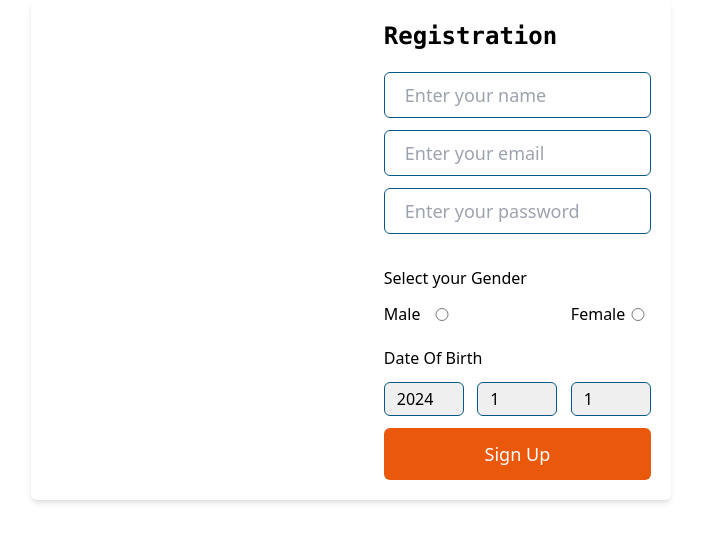
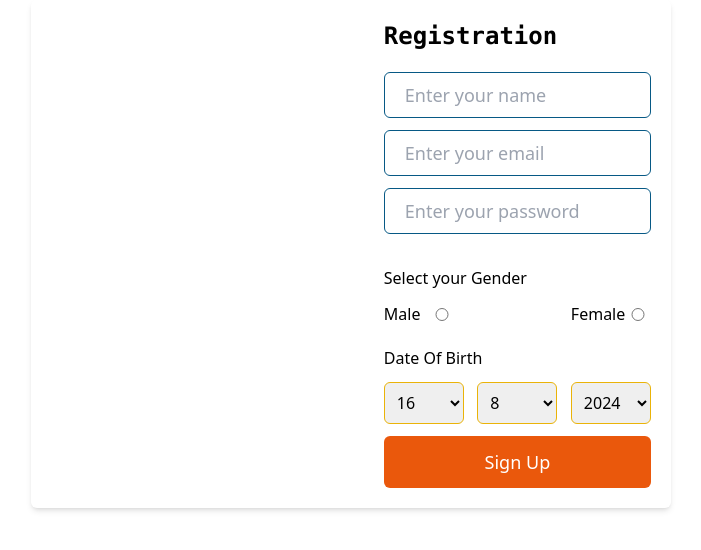
Before and after one commit to mnosumon/form-validation, a React (Vite) app: page / in a window 1280 px wide. Shown: the top 550 px of the page, without its empty margins (289-990 px from the left). Built offline with nearby package versions, Linux system fonts and the light colour scheme.

Commit message:
Age validation done

```diff
--- a/src/components/registration/RagistrationForm.jsx
+++ b/src/components/registration/RagistrationForm.jsx
@@ -1,4 +1,4 @@
-import React from "react";
+import React, { useState } from "react";
 import { useFormik } from "formik";
 import Gender from "./gender/Gender";
 import { formWarning } from "../../warning/formWarning";
@@ -12,13 +12,31 @@ let initialState = {
   year: new Date().getFullYear(),
 };
 const RagistrationForm = () => {
+  let [age, setAge] = useState("");
   let formik = useFormik({
     initialValues: initialState,
     validationSchema: formWarning,
     onSubmit: () => {
-      console.log("Submited");
+      if (currentDate - pickedDate < adult) {
+        return setAge("You are not 18+");
+      } else if (currentDate - pickedDate > old) {
+        return setAge("You are also 70+");
+      } else {
+        return setAge("");
+      }
     },
   });
+
+  let currentDate = new Date();
+  let pickedDate = new Date(
+    formik.values.year,
+    formik.values.month - 1,
+    formik.values.date
+  );
+  let adult = new Date(1970 + 18, 0, 1);
+  let old = new Date(1970 + 70, 0, 1);
+  console.log(age);
+
   let storeYear = new Date().getFullYear();
   let years = Array.from(new Array(105), (val, index) => storeYear - index);
   let month = Array.from(new Array(12), (val, index) => 1 + index);
@@ -91,39 +109,47 @@ const RagistrationForm = () => {
                 <h1>Date Of Birth</h1>
                 <div className="flex justify-between items-center my-3">
                   <select
-                    className="w-[30%] outline-none  px-3 py-1 appearance-none border border-sky-800 rounded-md"
+                    onChange={formik.handleChange}
+                    onBlur={formik.handleBlur}
+                    autoComplete="off"
+                    value={formik.values.date}
                     name="date"
-                    id=""
+                    className="border border-yellow-500 rounded-md  w-[30%] outline-none p-2 appearence-none"
                   >
-                    {years.map((item, index) => (
-                      <option className="px-3 py-1 border border-sky-800 rounded-md">
-                        {item}
-                      </option>
+                    {date.map((item, index) => (
+                      <option key={index}>{item}</option>
                     ))}
                   </select>
                   <select
-                    className="w-[30%] outline-none px-3 py-1 appearance-none border border-sky-800 rounded-md"
+                    onChange={formik.handleChange}
+                    onBlur={formik.handleBlur}
+                    autoComplete="off"
+                    value={formik.values.month}
                     name="month"
-                    id=""
+                    className="border border-yellow-500 rounded-md w-[30%] outline-none p-2 appearence-none"
                   >
                     {month.map((item, index) => (
-                      <option className="px-3 py-1 border border-sky-800 rounded-md">
-                        {item}
-                      </option>
+                      <option key={index}>{item}</option>
                     ))}
                   </select>
                   <select
-                    className="w-[30%] outline-none px-3 py-1 appearance-none border border-sky-800 rounded-md"
+                    onChange={formik.handleChange}
+                    onBlur={formik.handleBlur}
+                    autoComplete="off"
+                    value={formik.values.year}
                     name="year"
-                    id=""
+                    className="border border-yellow-500 rounded-md  w-[30%] outline-none p-2 appearence-none"
                   >
-                    {date.map((item, index) => (
-                      <option className="px-3 py-1 border border-sky-800 rounded-md">
-                        {item}
-                      </option>
+                    {years.map((item, index) => (
+                      <option key={index}>{item}</option>
                     ))}
                   </select>
                 </div>
+                {age && (
+                  <p className="text-sm font-gilroyRegular py-2 text-red-500">
+                    {age}
+                  </p>
+                )}
               </div>
               <button className="text-white text-lg rounded-md bg-orange-600 px-7 py-3 w-full">
                 Sign Up
```
